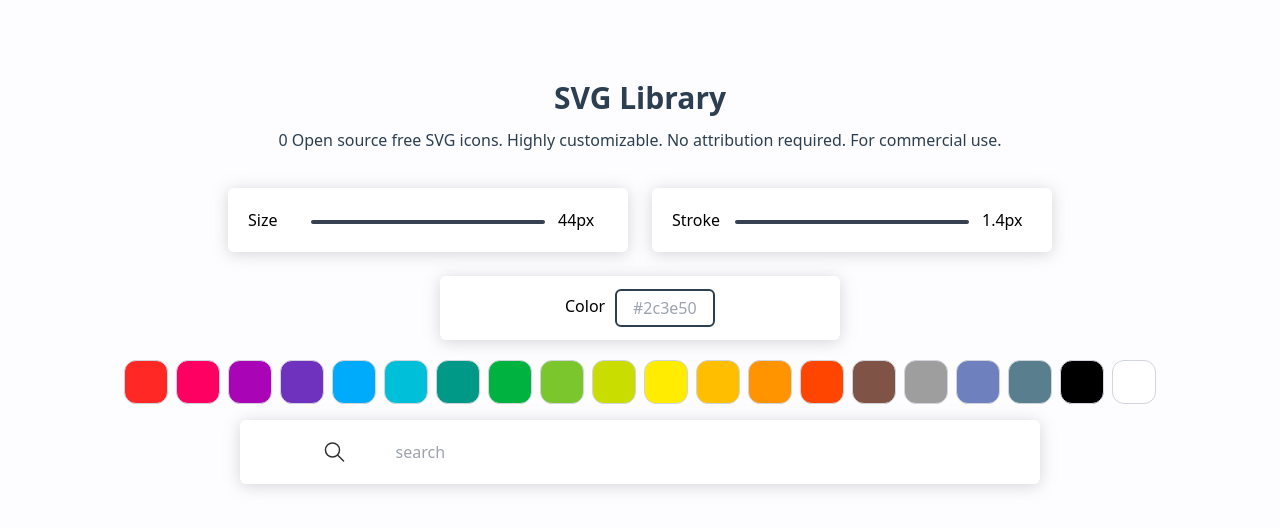
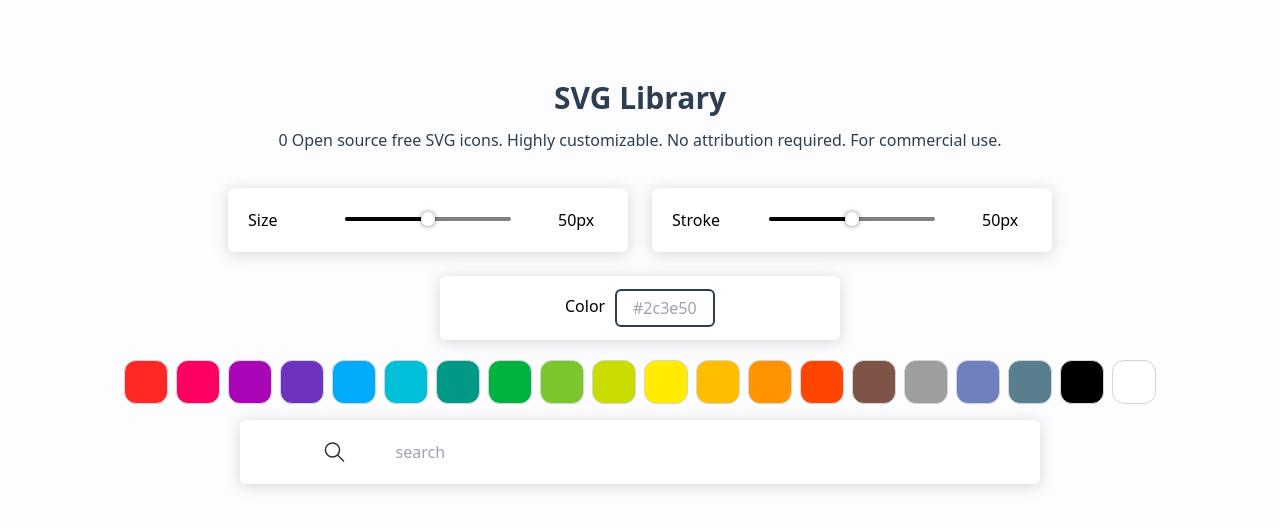
Before and after one commit to JadenFicklin/svg-library, a React (Create React App) app: page / in a window 1280 px wide. Shown: the top 528 px of the page. Built offline with nearby package versions, Linux system fonts and the light colour scheme.

Commit message:
added rc slider package, made sliders dynamic

```diff
--- a/package.json
+++ b/package.json
@@ -6,6 +6,7 @@
     "@testing-library/jest-dom": "^5.16.5",
     "@testing-library/react": "^13.4.0",
     "@testing-library/user-event": "^13.5.0",
+    "rc-slider": "^10.1.1",
     "react": "^18.2.0",
     "react-dom": "^18.2.0",
     "react-scripts": "5.0.1",
--- a/src/App.css
+++ b/src/App.css
@@ -5,3 +5,10 @@
 .gray-shadow {
   box-shadow: 0px 2px 16px rgba(156, 153, 153, 0.4);
 }
+.rc-slider-track {
+  background-color: black;
+}
+
+.rc-slider-handle {
+  border-color: black;
+}
--- a/src/App.js
+++ b/src/App.js
@@ -8,6 +8,8 @@ import { useState } from "react";
 function App() {
   const [svgNumber] = useState(0);
   const [color, setColor] = useState("#2c3e50");
+  const [sizePercentage, setSizePercentage] = useState(50);
+  const [strokePercentage, setStrokePercentage] = useState(50);
 
   return (
     <div className="bg-[#fdfdff] w-full min-h-screen">
@@ -22,8 +24,19 @@ function App() {
       </header>
 
       <body className="flex flex-wrap justify-center w-11/12 mx-auto mt-6 h-min">
-        <Card type="Size" progress="0" pixels={44} />
-        <Card type="Stroke" progress="0" pixels={1.4} mt={true} />
+        <Card
+          type="Size"
+          progress="0"
+          pixels={44}
+          sizePercentage={sizePercentage}
+          setSizePercentage={setSizePercentage}
+        />
+        <Card
+          type="Stroke"
+          strokePercentage={strokePercentage}
+          setStrokePercentage={setStrokePercentage}
+          mt={true}
+        />
         <ColorInputCard color={color} setColor={setColor} />
         <ColorSelection setColor={setColor} />
         <Card search={true} mt={true} maxWidth={true} />
--- a/src/components/Card.js
+++ b/src/components/Card.js
@@ -1,7 +1,24 @@
-import React from "react";
+import React, { useState } from "react";
+import Slider from "rc-slider";
+import "rc-slider/assets/index.css";
 import searchIcon from "../images/search.svg";
 
-function card({ type, progress, pixels, search, maxWidth }) {
+function Card({
+  type,
+  search,
+  maxWidth,
+  sizePercentage,
+  setSizePercentage,
+  strokePercentage,
+  setStrokePercentage,
+}) {
+  const handleSliderChange = (value) => {
+    setSizePercentage(value);
+  };
+  const handleSliderChangeStroke = (value) => {
+    setStrokePercentage(value);
+  };
+
   return (
     <div
       className={`${
@@ -24,12 +41,42 @@ function card({ type, progress, pixels, search, maxWidth }) {
       ) : (
         <>
           <p className="absolute top-5 left-5 w-[50px] ">{type}</p>
-          <p className="relative w-5/12 h-1 mx-auto bg-gray-700 rounded-full xs:w-6/12 md:w-7/12 top-8"></p>
-          <p className="absolute top-5 right-5 w-[50px] ">{pixels}px</p>
+          <div className="relative w-5/12 mx-auto my-3 top-3">
+            {type === "Size" ? (
+              <Slider
+                railStyle={{ backgroundColor: "gray" }}
+                trackStyle={{ backgroundColor: "black" }}
+                handleStyle={{
+                  border: "none",
+                  boxShadow: "0px 0px 5px rgba(0, 0, 0, 0.5)",
+                  backgroundColor: "white",
+                  opacity: 1,
+                }}
+                value={sizePercentage}
+                onChange={handleSliderChange}
+              />
+            ) : (
+              <Slider
+                railStyle={{ backgroundColor: "gray" }}
+                trackStyle={{ backgroundColor: "black" }}
+                handleStyle={{
+                  border: "none",
+                  boxShadow: "0px 0px 5px rgba(0, 0, 0, 0.5)",
+                  backgroundColor: "white",
+                  opacity: 1,
+                }}
+                value={strokePercentage}
+                onChange={handleSliderChangeStroke}
+              />
+            )}
+          </div>
+          <p className="absolute top-5 right-5 w-[50px] ">
+            {type === "Size" ? sizePercentage : strokePercentage}px
+          </p>
         </>
       )}
     </div>
   );
 }
 
-export default card;
+export default Card;
--- a/src/components/ColorSelection.js
+++ b/src/components/ColorSelection.js
@@ -28,7 +28,7 @@ function ColorSelection({ setColor }) {
               <img
                 src={check}
                 alt="check"
-                className="w-[90%] h-[90%] mt-[1px]"
+                className="w-[90%] h-[90%] mt-[2px] relative left-[1px] scale-[70%]"
               />
             </div>
           )}
```
Also changed, not shown: 1 other file (tests, documents, lock files or other folders).
